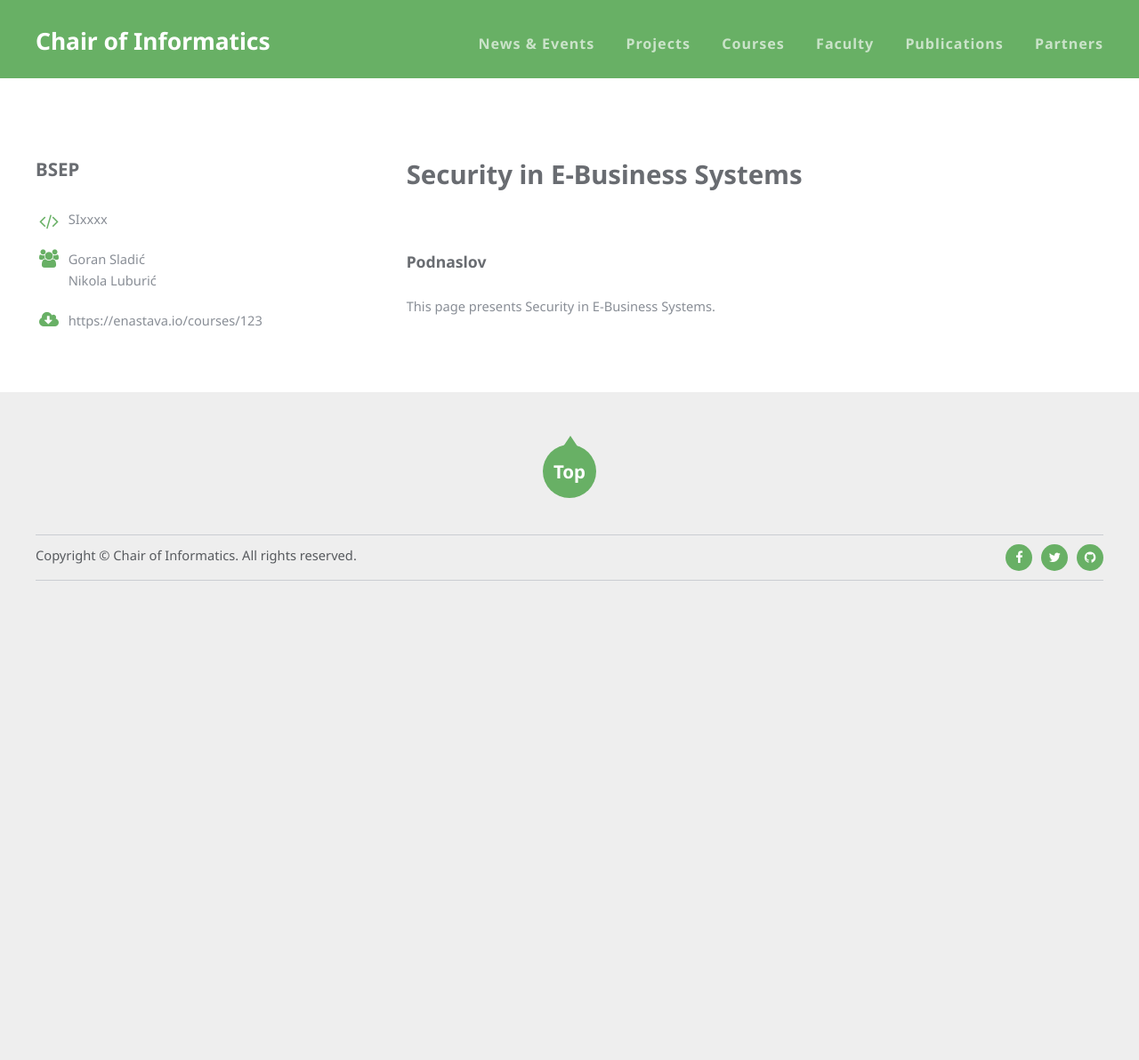
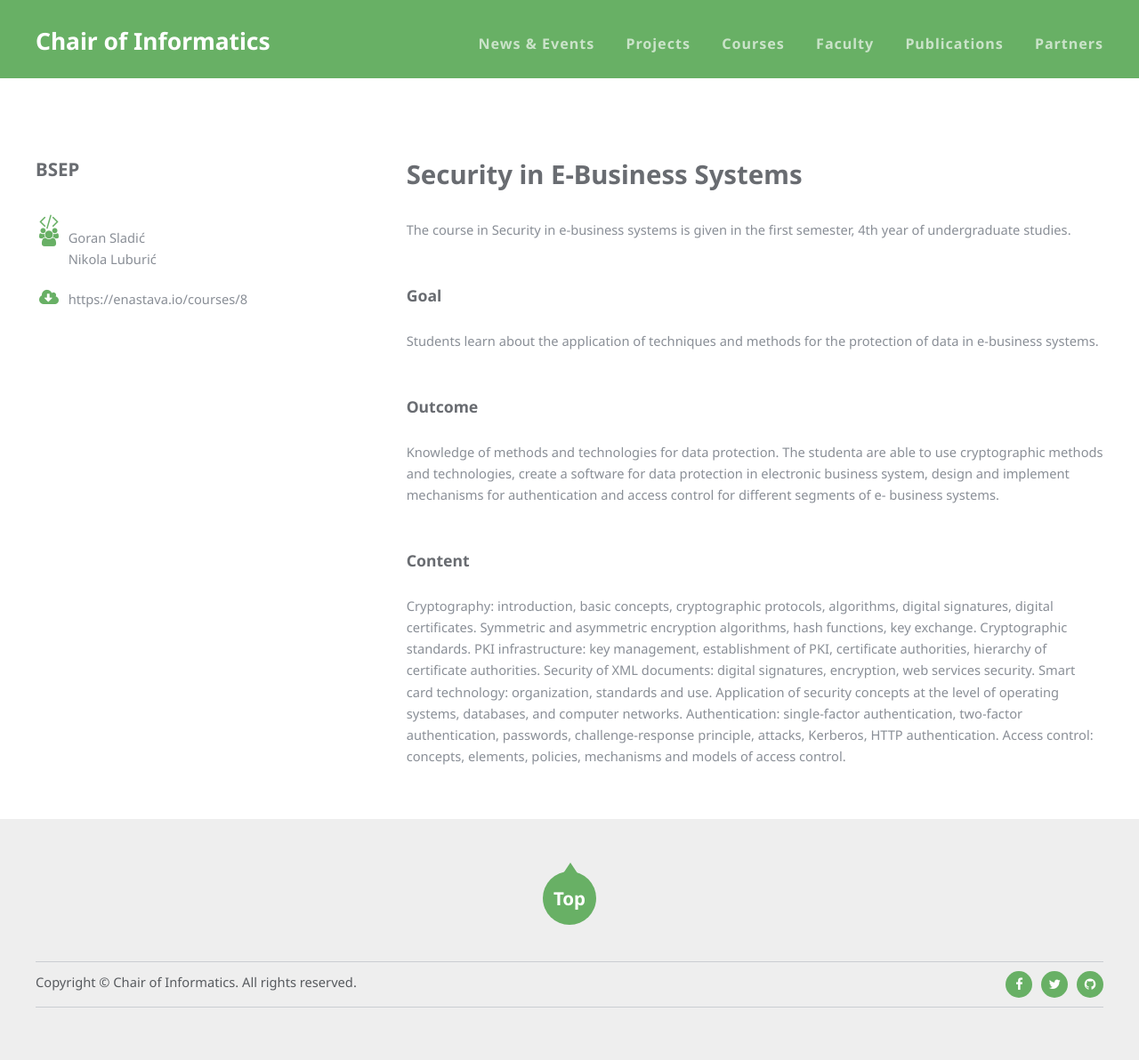
Before and after one commit to unsftn/informatika, a Jekyll site: the page built from _courses/BSEP.md, in a window 1280 px wide. Shown: the whole page at 89% size. Built offline with Jekyll 4.4.1, drawn with Linux system fonts in a browser that asks for light colours; before the commit the page ends 900 px from its top, so only the background shows below that.

Commit message:
Dodat opis BSEP predmeta

```diff
--- a/_courses/BSEP.md
+++ b/_courses/BSEP.md
@@ -5,13 +5,24 @@ collection: courses
 path: BSEP
 name: BSEP
 curriculum: [E2]
-code: SIxxxx
+code:
 people: ["Goran Sladić", "Nikola Luburić"]
-canvas: https://enastava.io/courses/123
+canvas: https://enastava.io/courses/8
 info:
 ---
 
 
-### Podnaslov
+The course in Security in e-business systems is given in the first semester, 4th year of undergraduate studies.
 
-This page presents Security in E-Business Systems.
+
+### Goal
+
+Students learn about the application of techniques and methods for the protection of data in e-business systems.
+
+### Outcome
+
+Knowledge of methods and technologies for data protection. The studenta are able to use cryptographic methods and technologies, create a software for data protection in electronic business system, design and implement mechanisms for authentication and access control for different segments of e- business systems.
+
+### Content
+
+Cryptography: introduction, basic concepts, cryptographic protocols, algorithms, digital signatures, digital certificates. Symmetric and asymmetric encryption algorithms, hash functions, key exchange. Cryptographic standards. PKI infrastructure: key management, establishment of PKI, certificate authorities, hierarchy of certificate authorities. Security of XML documents: digital signatures, encryption, web services security. Smart card technology: organization, standards and use. Application of security concepts at the level of operating systems, databases, and computer networks. Authentication: single-factor authentication, two-factor authentication, passwords, challenge-response principle, attacks, Kerberos, HTTP authentication. Access control: concepts, elements, policies, mechanisms and models of access control.
```
